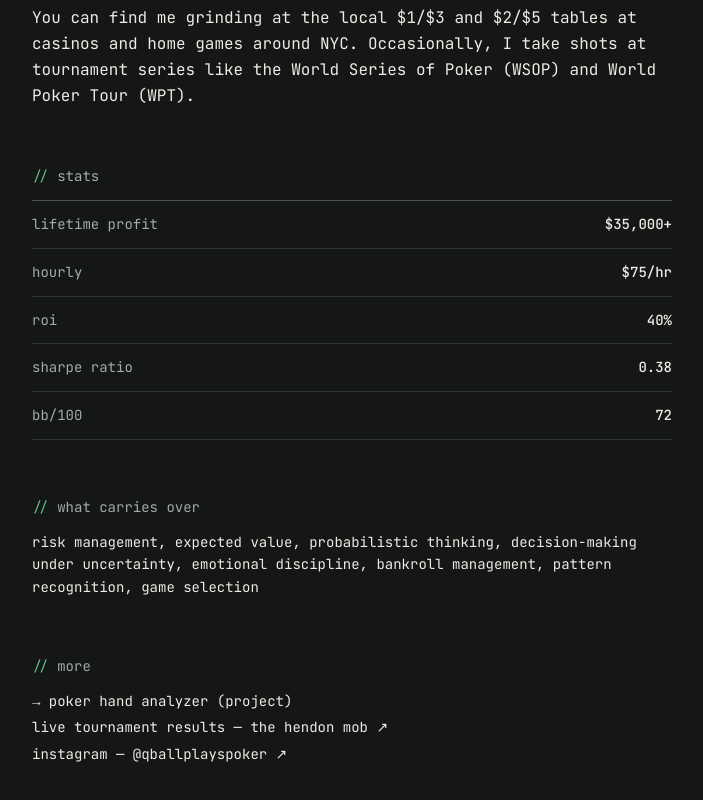
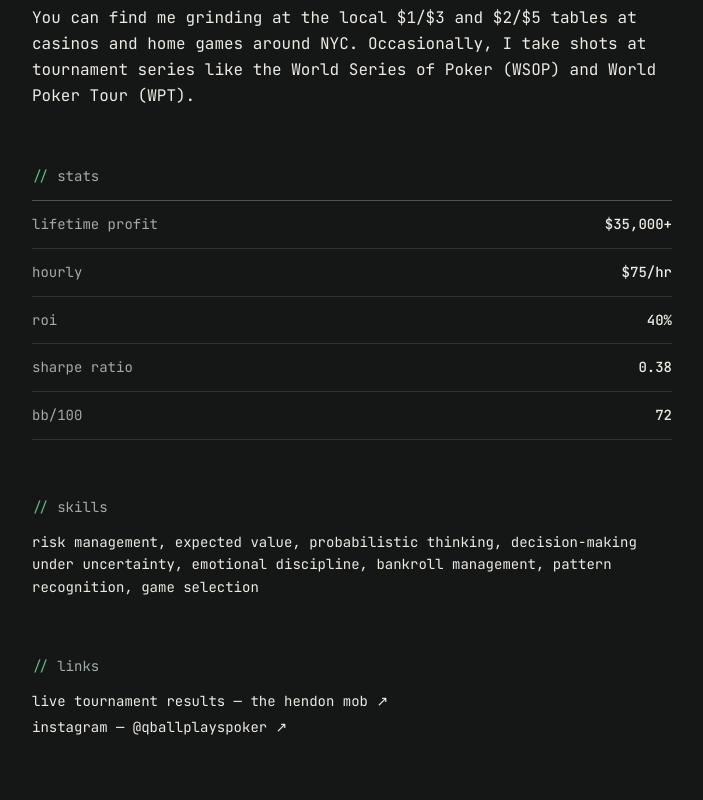
Before and after one commit to Qkarnsbboy/Website26, an Astro site: page /poker in a window 1280 px wide. Shown: the part 1035-1835 px from the top of the page, without its empty margins (352-1055 px from the left). Built offline with nearby package versions, Linux system fonts and the light colour scheme; Astro itself is replaced by a stand-in of ours.

Commit message:
Rename poker page labels and trim links
- Label the skills line "skills"
- Label the bottom section "links"
- Remove the Poker Hand Analyzer link from that section

Co-Authored-By: Claude Opus 5.5 <noreply@anthropic.com>

```diff
--- a/src/pages/poker.astro
+++ b/src/pages/poker.astro
@@ -81,14 +81,13 @@ const links = [
 
   <!-- Transferable skills, as one plain line -->
   <section class="flex flex-col gap-3 max-w-[640px]">
-    <span class="text-muted"><span class="text-felt">//</span> what carries over</span>
+    <span class="text-muted"><span class="text-felt">//</span> skills</span>
     <p>{skills.join(', ')}</p>
   </section>
 
-  <!-- Related project and outside links -->
+  <!-- Outside links -->
   <section class="flex flex-col gap-1">
-    <span class="text-muted mb-2"><span class="text-felt">//</span> more</span>
-    <a href="/projects/poker-hand-analyzer" class="hover:text-felt hover:underline">→ poker hand analyzer (project)</a>
+    <span class="text-muted mb-2"><span class="text-felt">//</span> links</span>
     {links.map((link) => (
       <a href={link.href} target="_blank" rel="noopener noreferrer" class="hover:text-felt hover:underline">
         {link.label} ↗
```
